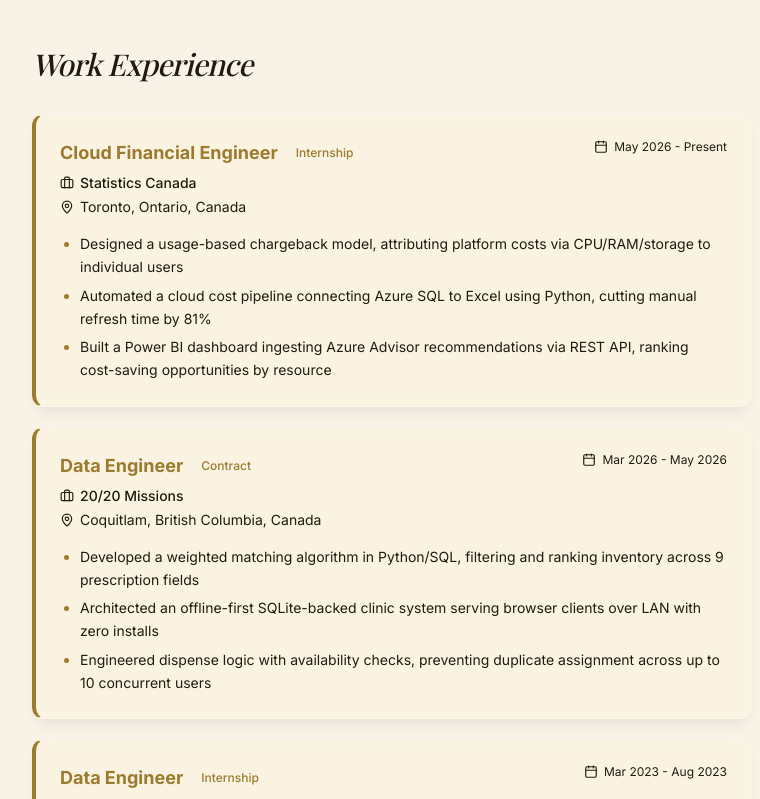
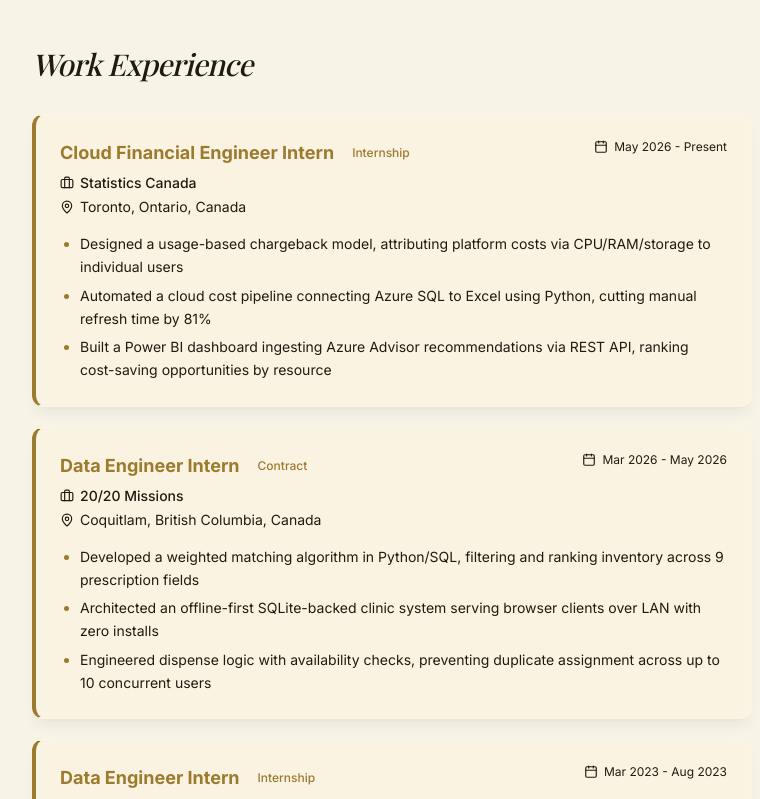
Before and after one commit to rynjung1/personal-website, a Next.js app: page / in a window 1280 px wide. Shown: the part 1120-1919 px from the top of the page, without its empty margins (248-1008 px from the left). Built offline with nearby package versions, Linux system fonts and the light colour scheme; a web font is replaced by a local one.

Commit message:
revised more edits

```diff
--- a/src/data/experience.ts
+++ b/src/data/experience.ts
@@ -3,7 +3,7 @@ import type { ExperienceItem } from "@/lib/types";
 // Ordered most recent first.
 export const experience: ExperienceItem[] = [
   {
-    title: "Cloud Financial Engineer", // adjust title wording if needed
+    title: "Cloud Financial Engineer Intern", // adjust title wording if needed
     company: "Statistics Canada",
     tag: "Internship",
     location: "Toronto, Ontario, Canada",
@@ -15,7 +15,7 @@ export const experience: ExperienceItem[] = [
     ],
   },
   {
-    title: "Data Engineer",
+    title: "Data Engineer Intern",
     company: "20/20 Missions",
     tag: "Contract",
     location: "Coquitlam, British Columbia, Canada",
@@ -27,7 +27,7 @@ export const experience: ExperienceItem[] = [
     ],
   },
   {
-    title: "Data Engineer",
+    title: "Data Engineer Intern",
     company: "VLS Group Inc",
     tag: "Internship",
     location: "Vaughan, Ontario, Canada",
```
